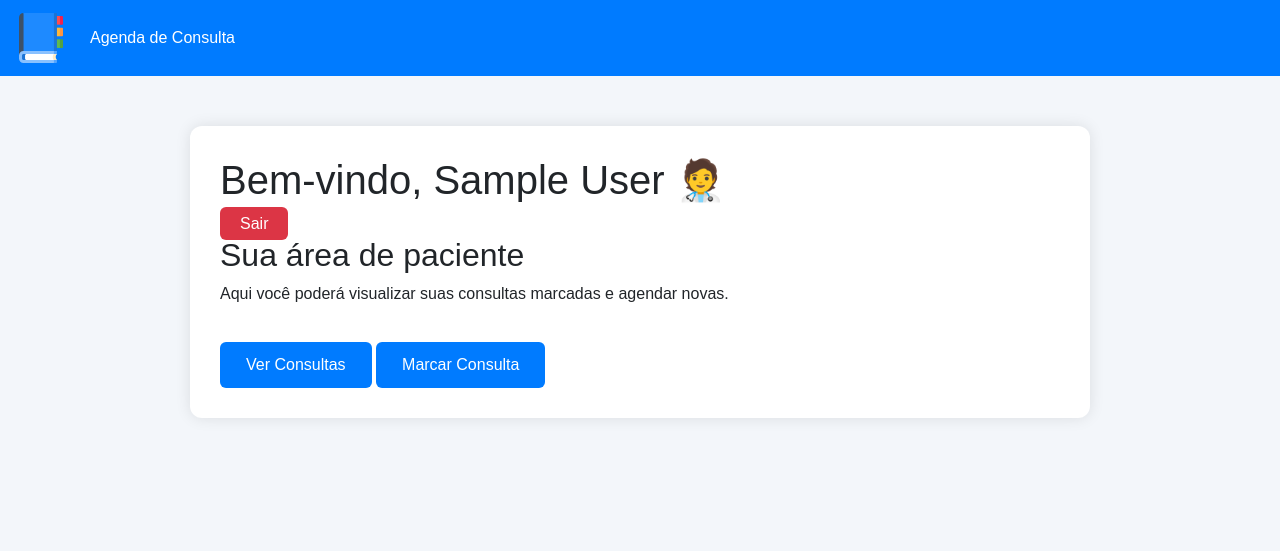
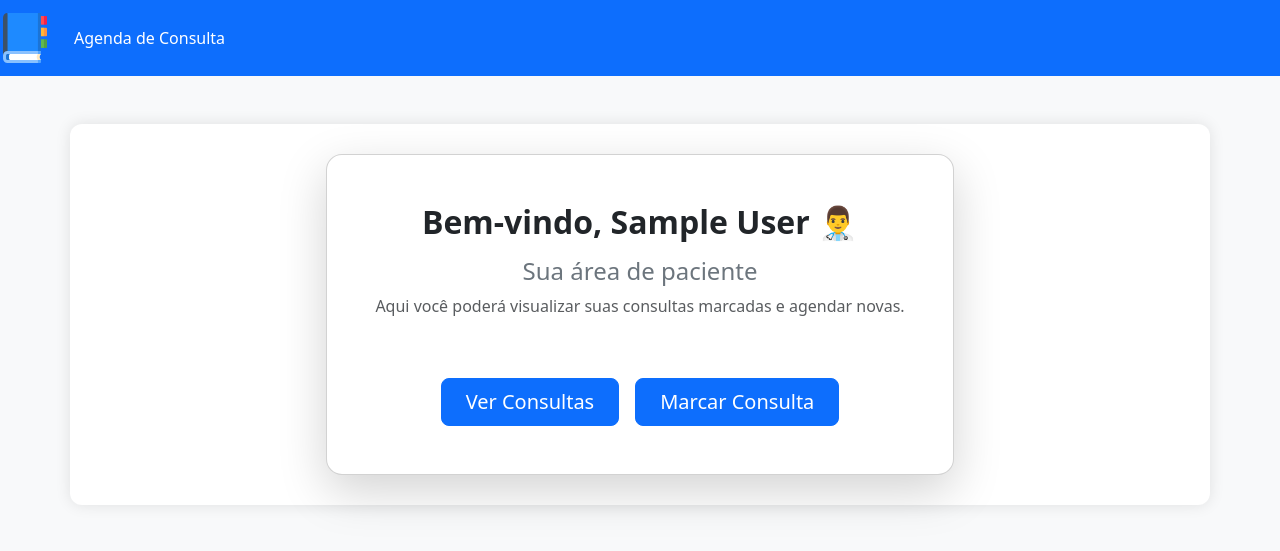
Before and after one commit to jpfirmo/agendamento_consulta, a PHP site: page /home_paciente.php in a window 1280 px wide. Shown: the top 551 px of the page. Run offline with PHP 8.4, Linux system fonts and the light colour scheme; the visitor is signed in with stand-in values (Sample User, id 1).

Commit message:
home de paciente atualizada

```diff
--- a/home_paciente.php
+++ b/home_paciente.php
@@ -2,8 +2,7 @@
 session_start();
 include_once("templates/header.php");
 
-
-// Se o usuário não estiver logado ou não for paciente, redireciona
+// Verificação de login
 if (!isset($_SESSION['usuario_id']) || $_SESSION['tipo_usuario'] !== 'paciente') {
     header("Location: login.php");
     exit;
@@ -19,41 +18,32 @@ $nome = htmlspecialchars($_SESSION['usuario_nome']);
     <meta name="viewport" content="width=device-width, initial-scale=1.0">
     <title>Home - Paciente</title>
     <link rel="stylesheet" href="css/style.css">
+
+    <!-- Bootstrap -->
+    <link rel="stylesheet" href="https://cdn.jsdelivr.net/npm/bootstrap@5.3.2/dist/css/bootstrap.min.css">
 </head>
-<body>
 
-<?php
-// Exibe mensagem de login bem-sucedido (ou qualquer outra)
-if (isset($_SESSION['mensagem'])) {
-    $mensagem = htmlspecialchars($_SESSION['mensagem']);
-    $tipo = $_SESSION['mensagem_tipo'] ?? 'sucesso';
-    echo "<div class='mensagem $tipo'>$mensagem</div>";
+<body class="bg-light">
 
-    // Limpa da sessão após exibir
-    unset($_SESSION['mensagem']);
-    unset($_SESSION['mensagem_tipo']);
-}
-?>
+<!-- 🔵 Conteúdo Centralizado -->
+<div class="container d-flex justify-content-center mt-5">
+    <div class="card p-5 shadow-lg rounded-4 home-card text-center">
 
-    <div class="container">
-        <header>
-            <h1>Bem-vindo, <?= $nome ?> 🧑‍⚕️</h1>
-            <a href="logout.php" class="btn-logout">Sair</a>
-        </header>
+        <h2 class="fw-bold mb-3">Bem-vindo, <?= $nome ?> 👨‍⚕️</h2>
 
-        <main>
-            <h2>Sua área de paciente</h2>
-            <p>Aqui você poderá visualizar suas consultas marcadas e agendar novas.</p>
+        <h4 class="text-secondary">Sua área de paciente</h4>
+        <p class="text-muted mb-4">Aqui você poderá visualizar suas consultas marcadas e agendar novas.</p>
 
-            <div class="acoes">
-                <a href="ver_consulta.php" class="btn">Ver Consultas</a>
-                <a href="marcar_consulta.php" class="btn">Marcar Consulta</a>
-            </div>
-        </main>
+        <div class="d-flex justify-content-center gap-3 mt-3">
+            <a href="ver_consulta.php" class="btn btn-primary btn-lg px-4">Ver Consultas</a>
+            <a href="marcar_consulta.php" class="btn btn-primary btn-lg px-4">Marcar Consulta</a>
+        </div>
+
     </div>
+</div>
 
+<!-- Fade-out mensagens -->
 <script>
-// Efeito de fade-out para mensagens
 setTimeout(() => {
     const msg = document.querySelector('.mensagem');
     if (msg) {
```
